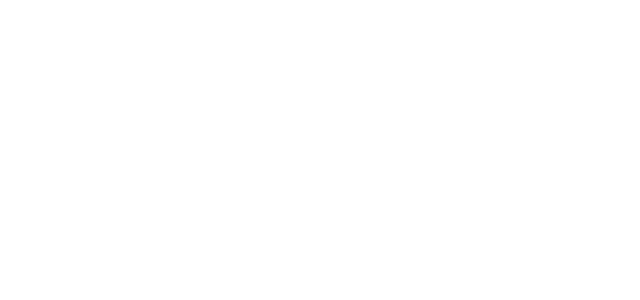
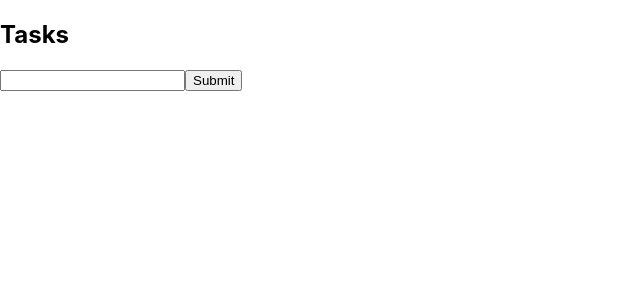
Before and after one commit to annawng/react-to-do-list, a React (Create React App) app: page / in a window 1280 px wide. Shown: the top 300 px of the page, without its empty margins (0-640 px from the left). Built offline with nearby package versions, Linux system fonts and the light colour scheme.

Commit message:
Make list component to display list of tasks, add form for user to enter tasks to add to list

```diff
--- a/package.json
+++ b/package.json
@@ -9,6 +9,7 @@
     "react": "^17.0.2",
     "react-dom": "^17.0.2",
     "react-scripts": "5.0.0",
+    "uniqid": "^5.4.0",
     "web-vitals": "^2.1.4"
   },
   "scripts": {
--- a/src/App.js
+++ b/src/App.js
@@ -1,5 +1,31 @@
+import React, { useState } from 'react';
+import List from './List';
+import uniqid from 'uniqid';
+
 function App() {
-  return <div className='App'></div>;
+  const [list, setList] = useState([]);
+
+  const addTask = () => {
+    let textField = document.getElementById('text-field');
+    let task = textField.value;
+    textField.value = '';
+    let item = { id: uniqid(), text: task, completed: false };
+    list.push(item);
+    setList([...list]); // spread to new array so it renders again
+  };
+
+  return (
+    <main>
+      <section className='container'>
+        <h1>Tasks</h1>
+        <List tasks={list} />
+      </section>
+      <section className='form'>
+        <input type='text' id='text-field' />
+        <input type='submit' onClick={addTask} />
+      </section>
+    </main>
+  );
 }
 
 export default App;
--- /dev/null
+++ b/src/List.js
@@ -0,0 +1,16 @@
+function List({ tasks }) {
+  return (
+    <ul className='list'>
+      {tasks.map(({ id, text, completed }) => {
+        return (
+          <li key={id}>
+            <input id={id} type='checkbox' defaultChecked={completed} />
+            <label htmlFor={id}>{text}</label>
+          </li>
+        );
+      })}
+    </ul>
+  );
+}
+
+export default List;
```
Also changed, not shown: 1 other file (tests, documents, lock files or other folders).
